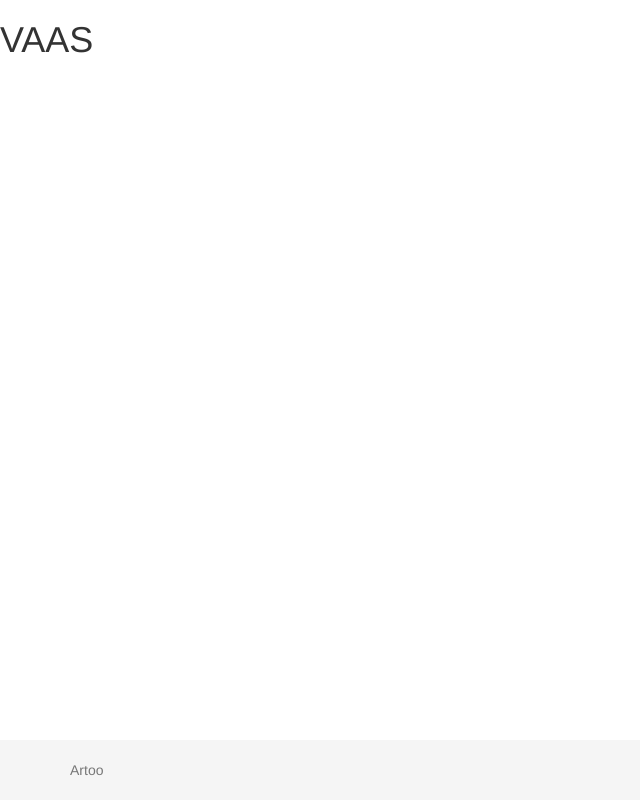
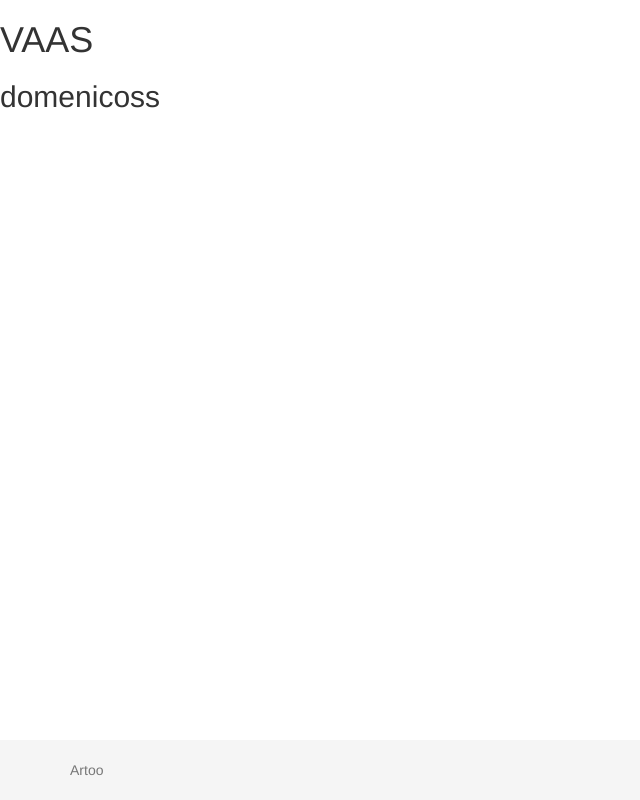
Before and after one commit to Artoo2016/git, a plain HTML site: page index.html in a window 1280 px wide. Shown: the whole page, without its empty margins (0-640 px from the left). Drawn offline with Linux system fonts and the light colour scheme.

Commit message:
aggiunto nome

```diff
--- a/index.html
+++ b/index.html
@@ -17,6 +17,7 @@
 <body>
 
 <h1>VAAS</h1>
+<h2>domenicoss</h2>
 <!-- JQUERY DEPENDENCIES -->
 <script src="js/jquery-3.1.1.min.js"></script>
 <!-- BOOTSTRAP DEPENDENCIES -->
```
